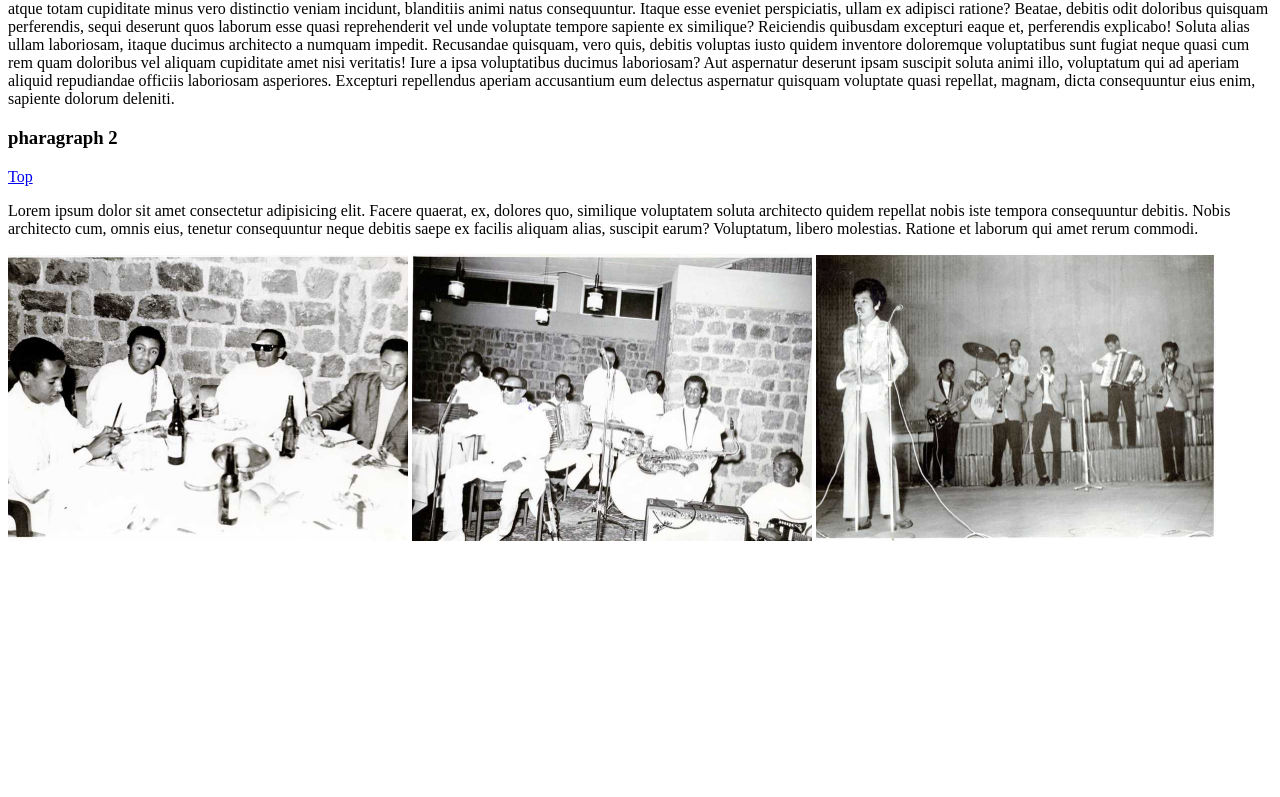
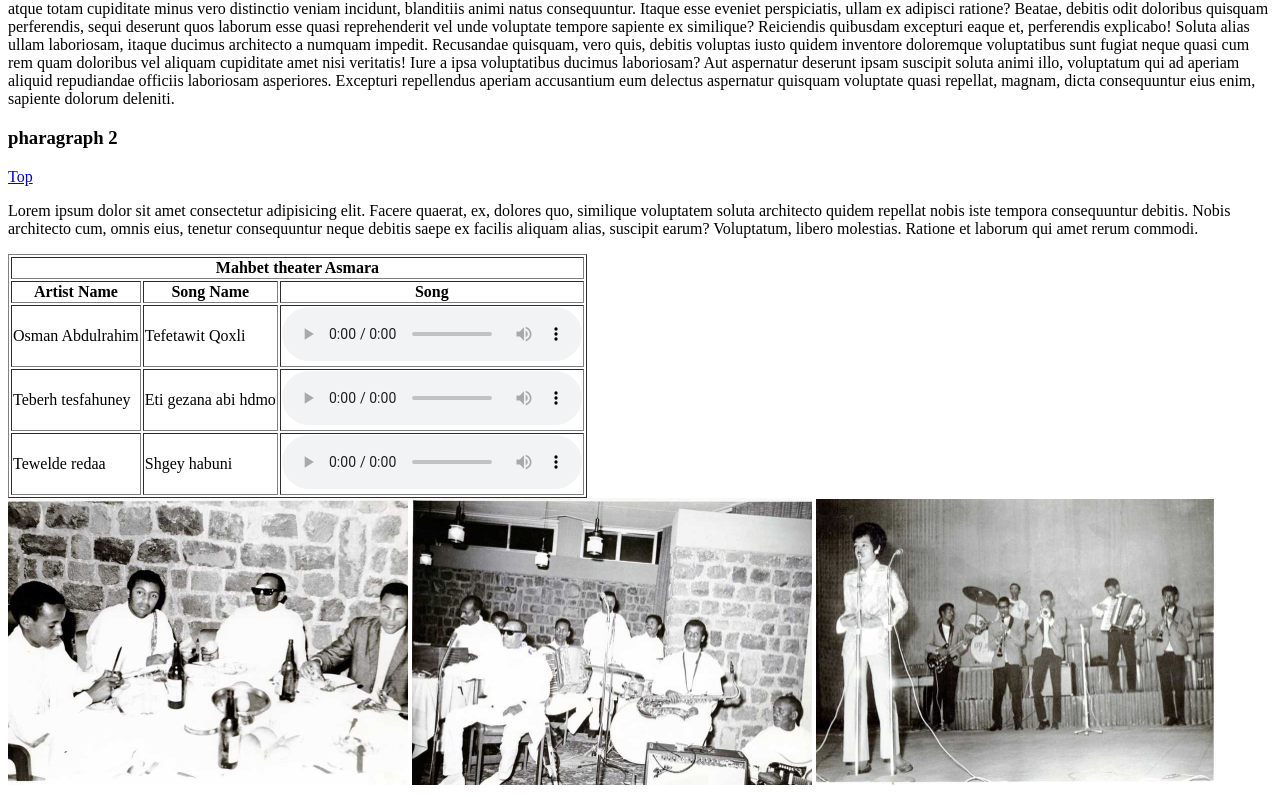
Before and after one commit to Duluse/htmlAndCsscourse, a plain HTML site: page about.html in a window 1280 px wide. Shown: the part 857-1654 px from the top of the page. Before the commit the page ends 1410 px from the top, so only its background shows below. Drawn offline with Linux system fonts and the light colour scheme.

Commit message:
add table

```diff
--- a/about.html
+++ b/about.html
@@ -22,9 +22,40 @@
     <a href="#p1">Top</a>
     <p >Lorem ipsum dolor sit amet consectetur adipisicing elit. Facere quaerat, ex, dolores quo, similique voluptatem soluta architecto quidem repellat nobis iste tempora consequuntur debitis. Nobis architecto cum, omnis eius, tenetur consequuntur neque debitis saepe ex facilis aliquam alias, suscipit earum? Voluptatum, libero molestias. Ratione et laborum qui amet rerum commodi.</p>
 
+    <table border="1">
+      <th colspan="3">Mahbet theater Asmara</th>
+      <tr>
+        <th>Artist Name</th>
+        <th>Song Name</th>
+        <th>Song</th>
+      </tr>
+      <tr>
+        <td>Osman Abdulrahim</td>
+        <td>Tefetawit Qoxli</td>
+        <td><audio src="Audio/tefetawit qoxli.mpeg" controls></audio></td>
+      </tr>
+      <tr>
+        <td>Teberh tesfahuney</td>
+        <td>Eti gezana abi hdmo</td>
+        <td><audio src="Audio/eti_gezana.mpeg" controls></audio></td>
+      </tr>
+      <tr>
+        <td>Tewelde redaa</td>
+        <td>Shgey habuni</td>
+        <td><audio src="Audio/shgey_habuni.mpeg" controls></audio></td>
+      </tr>
+    </table>
+
+
     <img src="images/Atobrhan.jpg" alt="atobrhan segid with his friends" width="400">
     <img src="images/band.jpg" alt="matea traditional performance" width="400">
     <img src="images/stage performer.jpg" alt="stage performance" width="400">
 
+
+
+
+
+
+
 </body>
 </html>
```
